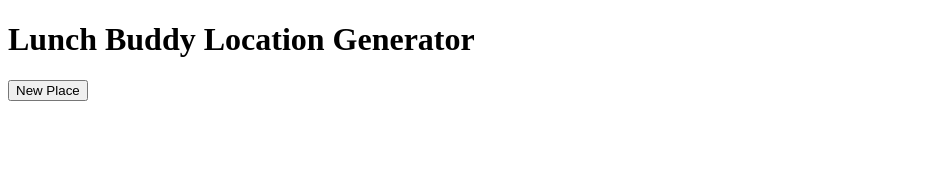
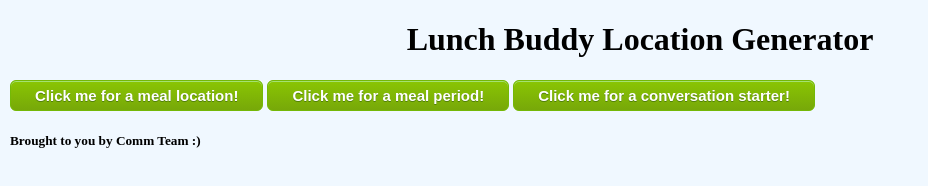
Before and after one commit to ssskay/LunchBuddies, a plain HTML site: page index.html in a window 1280 px wide. Shown: the whole page, without its empty margins (0-928 px from the left). Drawn offline with Linux system fonts and the light colour scheme.

Commit message:
Update index.html

```diff
--- a/index.html
+++ b/index.html
@@ -4,15 +4,31 @@
         <title>
             Lunch Buddy Location Generator
         </title>
+        <link rel="stylesheet" href="lunchbuddystyle.css">
     </head>
     <body>
         <h1>
             Lunch Buddy Location Generator
         </h1>
+        <!-- <div id = "Location Pic">
+
+        </div> -->
+        <button class = "myButton" onclick="newLocation()"> Click me for a meal location! </button>
+        <button class = "myButton" onclick="newTime()"> Click me for a meal period! </button>
+        <button class = "myButton" onclick="newConversation()"> Click me for a conversation starter! </button>
+
         <div id = "Location Display">
 
         </div>
-        <button onclick="newLocation()"> New Place </button>
+        <div id = "Time Display">
+
+        </div>
+        <div id = "Conversation Display">
+
+        </div>
         <script src= "javascript.js"></script>
+        <h5>
+            Brought to you by Comm Team :)
+        </h5>
     </body>
 </html>
```
